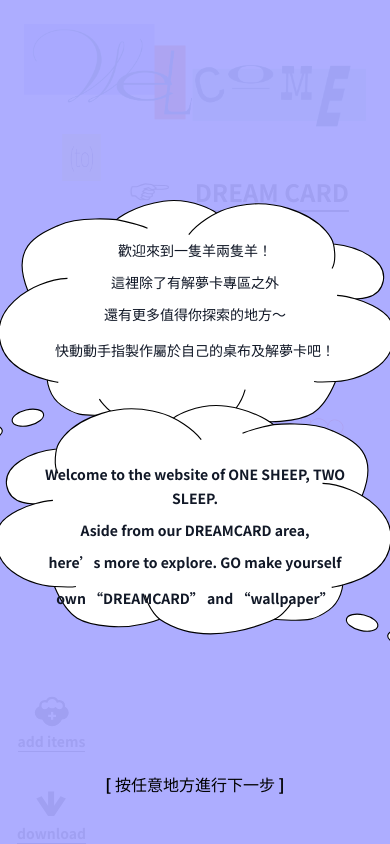
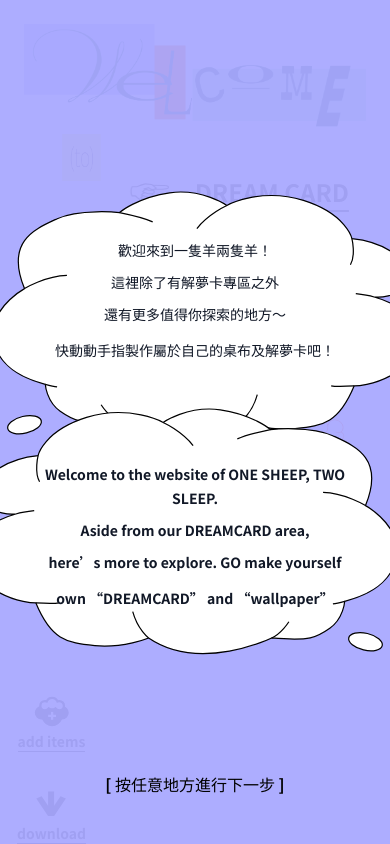
Before and after one commit to chingyeeee/onesheeptwosheeps, a React (Vite) app: page / in a window 390 px wide. Built offline with nearby package versions, Linux system fonts and the light colour scheme; a web font is replaced by a local one.

Commit message:
modify intro modal style

```diff
--- a/src/assets/pages/Home.jsx
+++ b/src/assets/pages/Home.jsx
@@ -436,11 +436,11 @@ const Home = () => {
                 leaveTo="opacity-0 scale-95"
               >
                 <Dialog.Panel
-                  className="w-full transform md:overflow-hidden p-6 text-center align-middle transition-all text-sm md:text-lg md:font-medium leading-6 text-gray-900"
+                  className="w-full transform md:overflow-hidden p-6 text-center align-middle transition-all text-sm md:text-lg font-medium leading-6 text-gray-900"
                   onClick={closeIntro}
                 >
                   <img
-                    className="md:hidden scale-[1.4] absolute z-[-1] top-0 -left-2"
+                    className="md:hidden scale-[1.5] absolute z-[-1] top-0 inset-x-0 "
                     src={Cloud}
                     alt="cloud"
                   />
@@ -452,11 +452,11 @@ const Home = () => {
                     快動動手指製作屬於自己的桌布及解夢卡吧！
                   </p>
                   <img
-                    className="md:hidden scale-[1.4] absolute z-[-1] bottom-0 -right-2 -scale-x-[1.4]"
+                    className="md:hidden scale-[1.5] absolute z-[-1] -bottom-3  inset-x-0 -scale-x-[1.5]"
                     src={Cloud}
                     alt="cloud"
                   />
-                  <p className=" p-1 mt-24 md:mt-8">
+                  <p className="p-1 mt-24 md:mt-8">
                     Welcome to the website of ONE SHEEP, TWO SLEEP.
                   </p>
                   <p className=" p-1">Aside from our DREAMCARD area,</p>
```
